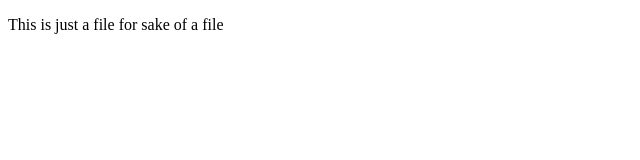
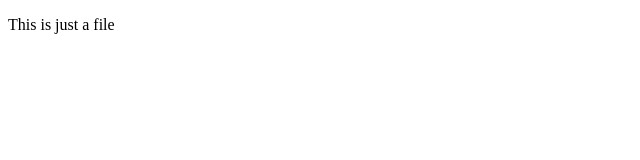
Before and after one commit to Sulsa07G/gitpractice, a plain HTML site: page index.html in a window 1280 px wide. Shown: the whole page, without its empty margins (0-640 px from the left). Drawn offline with Linux system fonts and the light colour scheme.

Commit message:
changed index.html

```diff
--- a/index.html
+++ b/index.html
@@ -6,6 +6,6 @@
     <title>Git Practice</title>
   </head>
   <body>
-    <p>This is just a file for sake of a file</p>
+    <p>This is just a file</p>
   </body>
 </html>
```
